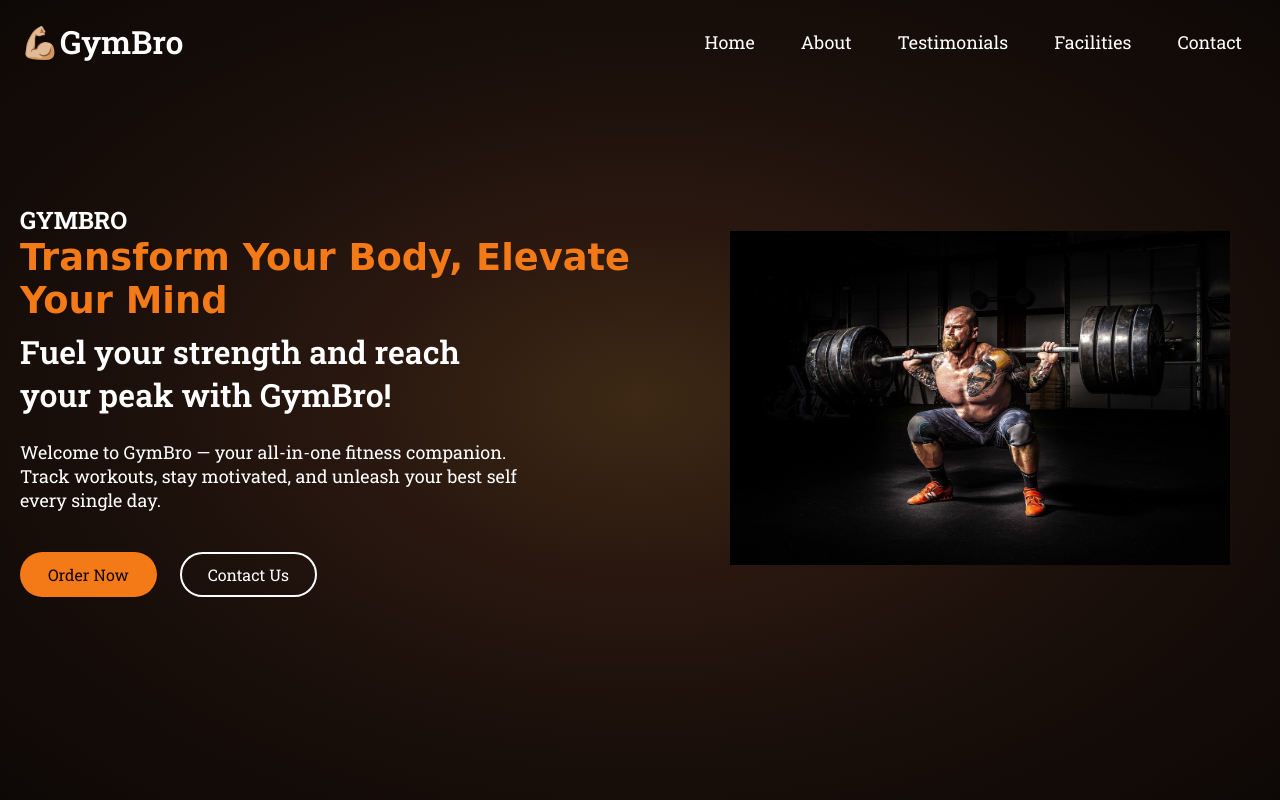
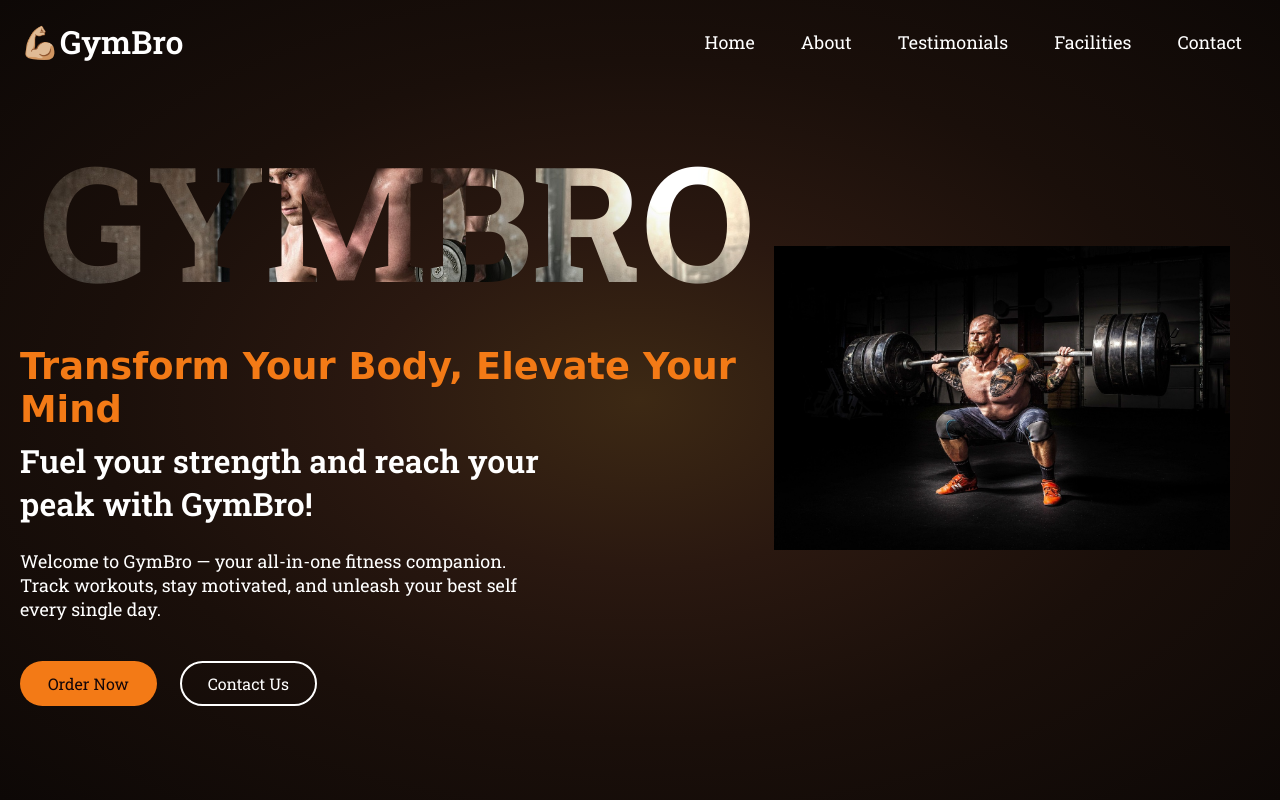
Before and after one commit to veradanicode/GymBro, a plain HTML site: page index.html in a window 1280 px wide. Shown: the top 800 px of the page. Drawn offline with nearby package versions, Linux system fonts and the light colour scheme.

Commit message:
update style.css

```diff
--- a/style.css
+++ b/style.css
@@ -129,6 +129,16 @@ header .navbar{
     min-height: 100vh;
     color: var(--white-color);
     justify-content: space-between;
+}
+
+.hero-section .section-content h1{
+    padding: 20px;
+    font-size: 160px;
+    color: white;
+    background-size: cover;
+    background-image: url(./images/asset4.jpg);
+    -webkit-text-fill-color: transparent;
+    -webkit-background-clip: text;
 }
 
 .hero-section .hero-details .title{
```
